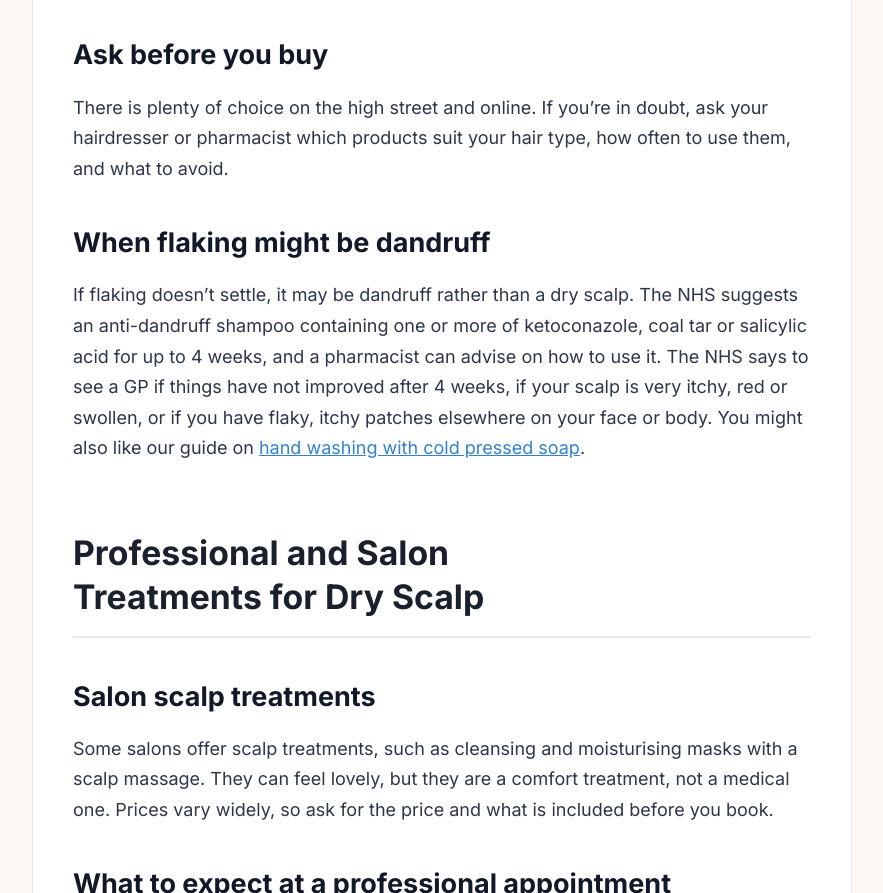
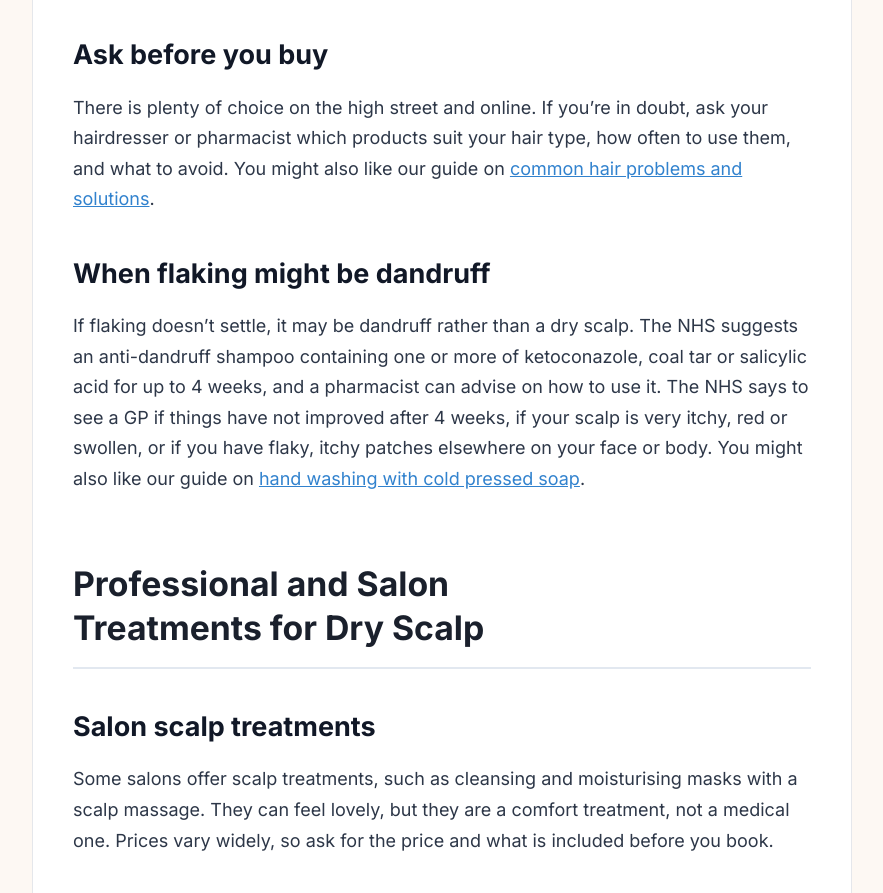
Before and after one commit to aiautomationuk/net-mane-attraction, a plain HTML site: page blog/hair-care-tips-for-dry-scalp.html in a window 1280 px wide. Shown: the part 4983-5876 px from the top of the page, without its empty margins (198-1081 px from the left). Drawn offline with Linux system fonts and the light colour scheme.

Commit message:
Link to a new related post: Common Hair Problems and Solutions

```diff
--- a/blog/hair-care-tips-for-dry-scalp.html
+++ b/blog/hair-care-tips-for-dry-scalp.html
@@ -100,7 +100,7 @@ body .aseo-v2 .key-takeaways>h2,body .aseo-v2 .table-of-contents>h2{margin-top:2
 <h3>What to look for in scalp care&nbsp;products</h3>
 <p>When choosing <strong>scalp care products in the UK</strong>, look for ones labelled for dry or sensitive scalps, and check the ingredients for hydrating elements like panthenol and glycerin. Fragrance-free options are worth trying if your scalp is easily irritated. If you have allergies or very sensitive skin, a pharmacist can suggest suitable products.</p>
 <h3>Ask before you&nbsp;buy</h3>
-<p>There is plenty of choice on the high street and online. If you’re in doubt, ask your hairdresser or pharmacist which products suit your hair type, how often to use them, and what to avoid.</p>
+<p>There is plenty of choice on the high street and online. If you’re in doubt, ask your hairdresser or pharmacist which products suit your hair type, how often to use them, and what to avoid. You might also like our guide on <a href="https://maneattraction.hair/blog/common-hair-problems-and-solutions.html">common hair problems and solutions</a>.</p>
 <h3>When flaking might be&nbsp;dandruff</h3>
 <p>If flaking doesn’t settle, it may be dandruff rather than a dry scalp. The NHS suggests an anti-dandruff shampoo containing one or more of ketoconazole, coal tar or salicylic acid for up to 4 weeks, and a pharmacist can advise on how to use it. The NHS says to see a GP if things have not improved after 4 weeks, if your scalp is very itchy, red or swollen, or if you have flaky, itchy patches elsewhere on your face or body. You might also like our guide on <a href="https://maneattraction.hair/blog/hand-washing-with-cold-pressed-soap.html">hand washing with cold pressed soap</a>.</p>
 
```
